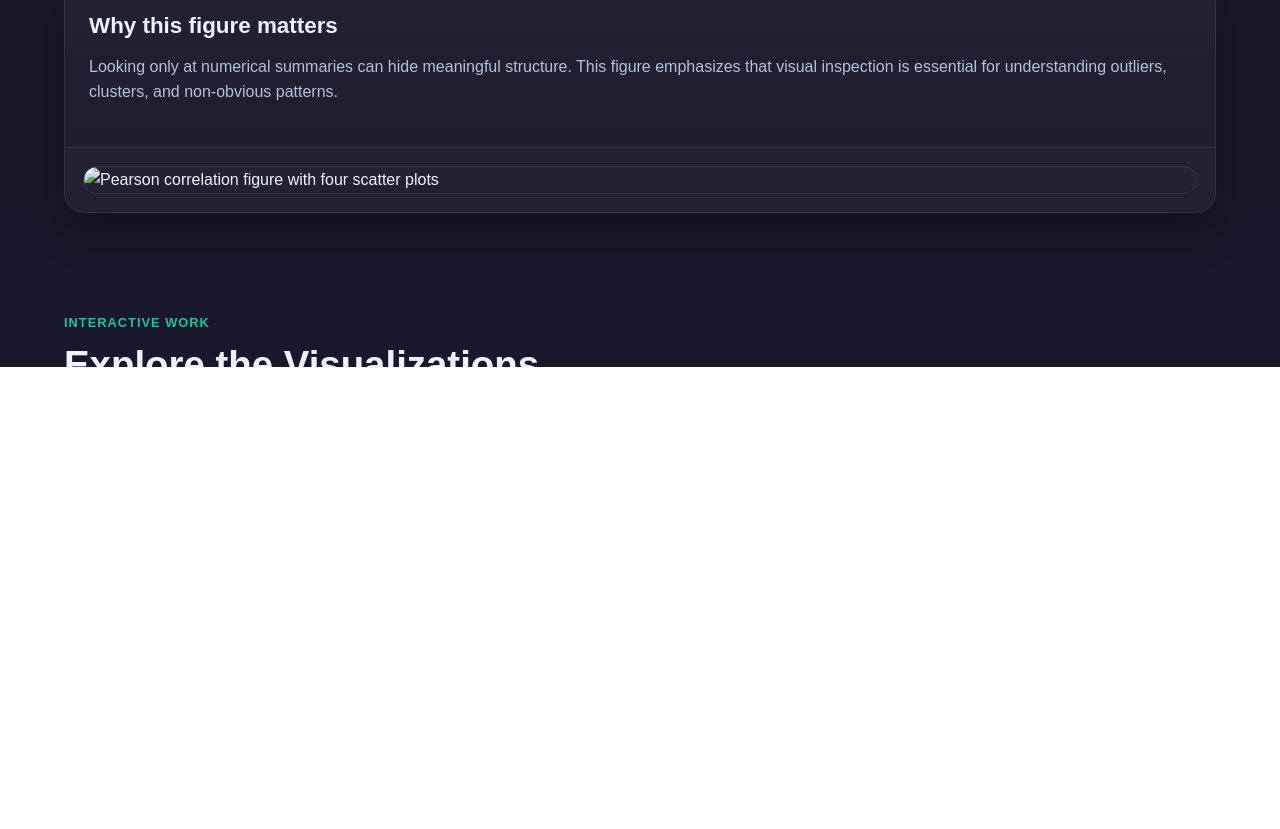
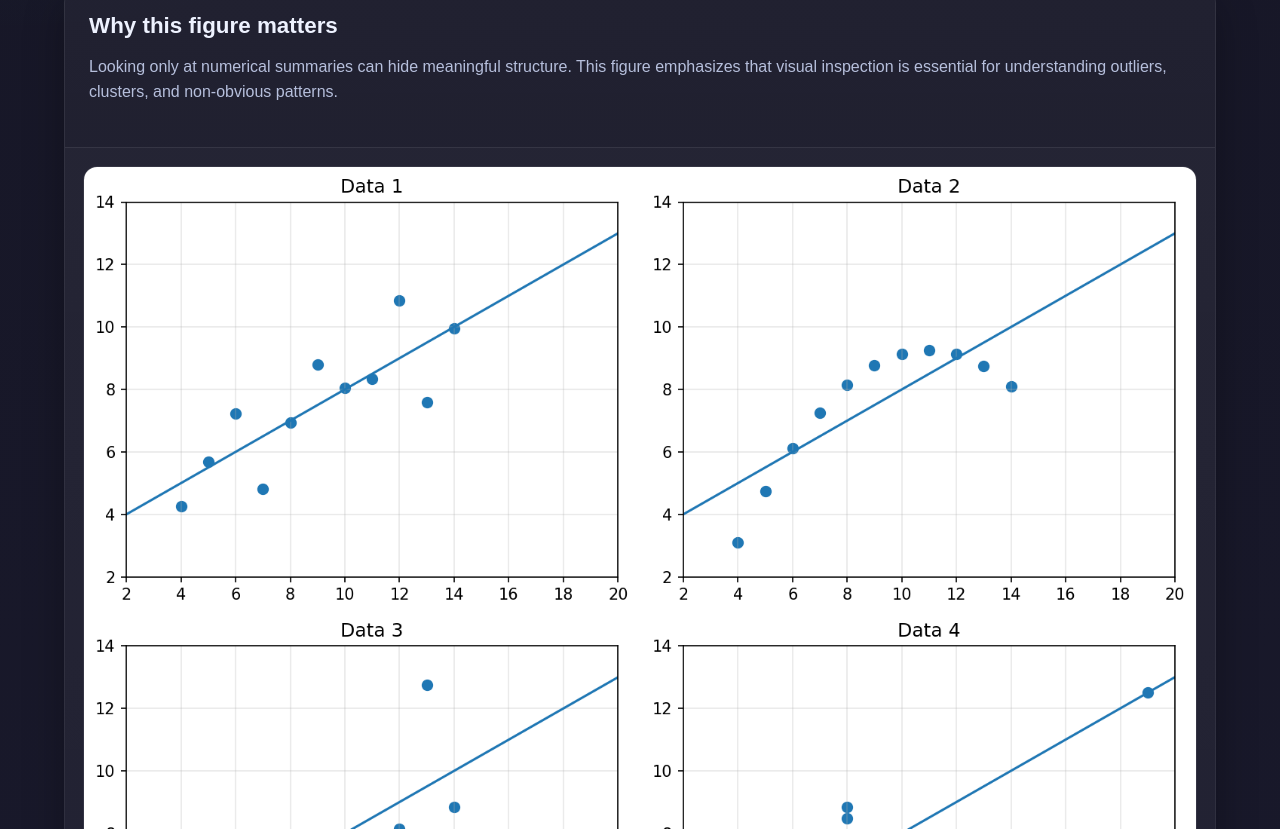
Before and after one commit to victore-23/victore-23.github.io, a plain HTML site: page index.html in a window 1280 px wide. Shown: the part 904-1733 px from the top of the page. Drawn offline with Linux system fonts and the light colour scheme.

Commit message:
fixed pearson correlation png

```diff
--- a/index.html
+++ b/index.html
@@ -458,7 +458,7 @@
         <div class="feature-image-wrap">
           <img
             class="feature-image"
-            src="images/Pearson correlation.png"
+            src="images/Pearson_correlation.png"
             alt="Pearson correlation figure with four scatter plots"
           />
         </div>
```
